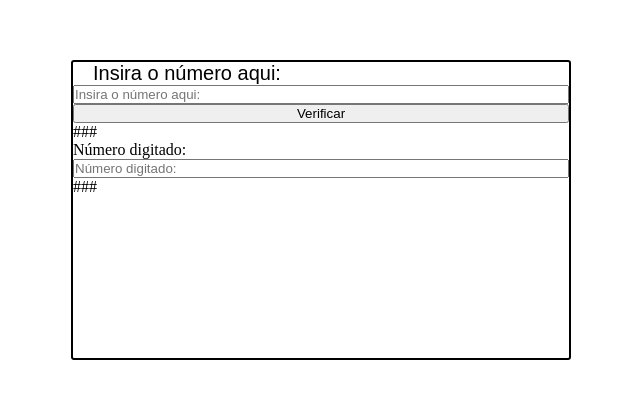
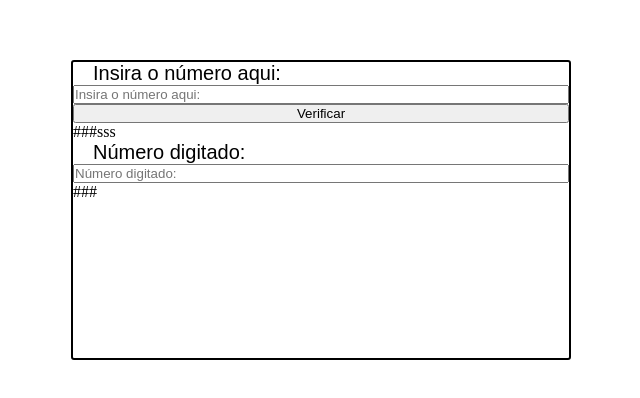
Before and after one commit to WellinghtonOliveira/ProjetoCertificacao, a plain HTML site: page index.html in a window 1280 px wide. Shown: the part 190-588 px from the top of the page, without its empty margins (319-959 px from the left). Drawn offline with Linux system fonts and the light colour scheme.

Commit message:
Update
Atualizando fonte

```diff
--- a/CSS/styles.css
+++ b/CSS/styles.css
@@ -29,7 +29,7 @@ body {
     flex-direction: column;
 }
 
-.label-entrada {
+.label-entrada, .label-saida {
     font-size: 20px;
     font-weight: 400;
     font-family: Arial, Helvetica, sans-serif;
--- a/index.html
+++ b/index.html
@@ -13,10 +13,10 @@
             <label class="label-entrada" for="insira-o-numero">Insira o número aqui:</label>
             <input class="input-entrada-num" id="insira-o-numero" placeholder="Insira o número aqui:" type="text">
             <button>Verificar</button>
-            <p class="resposta">###</p>
+            <p class="resposta">###sss</p>
         </div>
         <div class="display-saida">
-            <label for="resposta-do-numero">Número digitado:</label>
+            <label class="label-saida" for="resposta-do-numero">Número digitado:</label>
             <input id="resposta-do-numero" placeholder="Número digitado:" type="text">
             <p class="resposta">###</p>
         </div>
```
